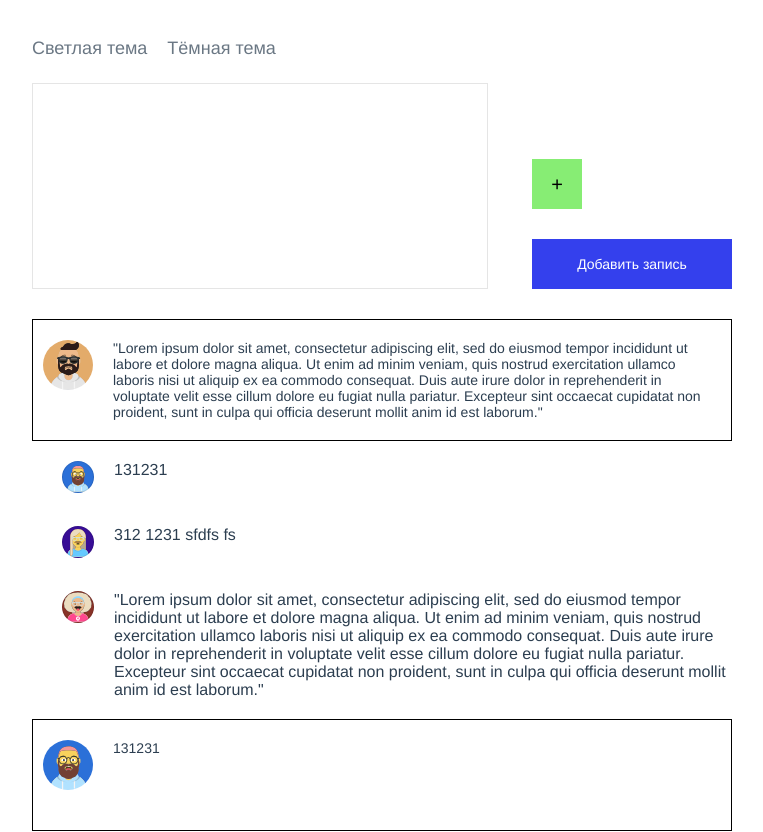
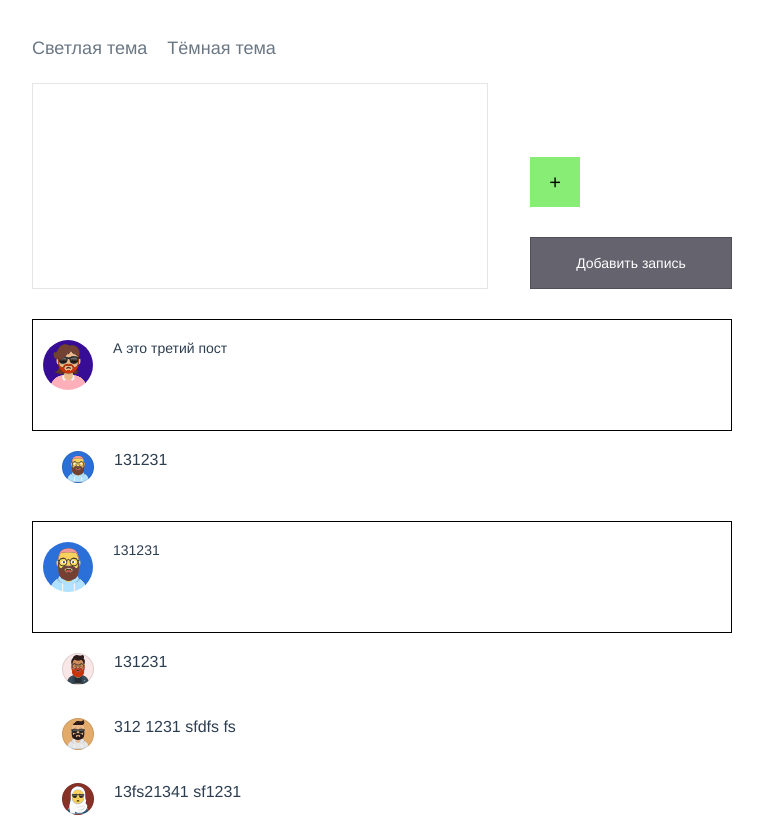
Before and after one commit to Indy660/mini_telegram, a Vue app: page / in a window 1280 px wide. Shown: the top 832 px of the page, without its empty margins (12-775 px from the left). Built offline with nearby package versions, Linux system fonts and the light colour scheme.

Commit message:
add posts + button disabled

```diff
--- a/package.json
+++ b/package.json
@@ -40,7 +40,9 @@
     "parserOptions": {
       "parser": "babel-eslint"
     },
-    "rules": {}
+    "rules": {
+      "no-unused-vars": "off"
+    }
   },
   "browserslist": [
     "> 1%",
--- a/src/components/MainComponent.vue
+++ b/src/components/MainComponent.vue
@@ -10,18 +10,18 @@
             <div class="main_blocks">
                 <div class="feed_block">
                     <div class="input_block">
-                        <textarea v-model="new_post"></textarea>
+                        <textarea v-model="text_new_post"></textarea>
                         <div class="block_with_buttons">
                             <div class="button_add_image" @click="open_popup = true">
                                 <div class="text">+</div>
                             </div>
-                            <div class="button_add_post" @click="addPost()">
+                            <div class="button_add_post" :class="!text_new_post ? 'disabled' : 'active'" @click="addPost()">
                                 <div class="text">Добавить запись</div>
                             </div>
                         </div>
                     </div>
                     <div class="feed_content">
-                        <div class="post" v-for="(post, index) in posts" :key="index">
+                        <div class="post" v-for="(post, index) in sortPosts()" :key="index">
                             <div class="original_post">
 <!--                                [randomRGBA()]-->
 <!--                                , {'background-image': 'url(' + getAvatar(post.avatar) + ')'}-->
@@ -87,14 +87,14 @@
         data() {
             return {
                 open_popup: false,
-                new_post: '',
+                text_new_post: '',
                 user_info: {
-                    name_user: 'user_user',
+                    name_user: 'Анонимный анонимус',
                 },
                 posts: {
                     1: {
                         id: 1,
-                        text: '"Lorem ipsum dolor sit amet, consectetur adipiscing elit, sed do eiusmod tempor incididunt ut labore et dolore magna aliqua. Ut enim ad minim veniam, quis nostrud exercitation ullamco laboris nisi ut aliquip ex ea commodo consequat. Duis aute irure dolor in reprehenderit in voluptate velit esse cillum dolore eu fugiat nulla pariatur. Excepteur sint occaecat cupidatat non proident, sunt in culpa qui officia deserunt mollit anim id est laborum."',
+                        text: 'Это первый комментарий',
                         name_user: 'vasya Panfilov 1111',
                         avatar: 12,
                         preview: '',
@@ -139,7 +139,7 @@
                             2: {
                                 id: 2,
                                 text: '312 1231 sfdfs fs',
-                                avatar: 2,
+                                avatar: 12,
                                 name_user: 'fs 2 3423',
                                 preview: '',
                             },
@@ -154,7 +154,7 @@
                     },
                    3: {
                         id: 3,
-                        text: '"Lorem ipsum dolor sit amet, consectetur adipiscing elit, sed do eiusmod tempor incididunt ut labore et dolore magna aliqua. Ut enim ad minim veniam, quis nostrud exercitation ullamco laboris nisi ut aliquip ex ea commodo consequat. Duis aute irure dolor in reprehenderit in voluptate velit esse cillum dolore eu fugiat nulla pariatur. Excepteur sint occaecat cupidatat non proident, sunt in culpa qui officia deserunt mollit anim id est laborum."',
+                        text: 'А это третий пост',
                         name_user: 'dima',
                         avatar: 555,
                         preview: '',
@@ -167,7 +167,7 @@
                                 preview: '',
                             }
                         }
-                    },
+                   },
                 },
                 show_user_name: {},
                 top_themes: {
@@ -176,16 +176,22 @@
             }
         },
         computed: {
-            // getAvatar: {
-            //     get() {
-            //         return this.way
-            //     },
-            //     set(number) {
-            //         this.way = '../assets/images/avataaars_' + number + '.svg'
-            //     }
-            // }
+
+        },
+        mounted() {
+            this.sortPosts()
         },
         methods: {
+            sortPosts() {
+                const id_array_reverse = Object.keys(this.posts).sort((a, b) => {
+                    return b - a;
+                });
+                const reverse_posts = {};
+                for (let i = 0; i < id_array_reverse.length; i++) {
+                    reverse_posts[i] = this.posts[id_array_reverse.length - i]
+                }
+                return reverse_posts
+            },
             randomRGBA(id) {
                 // let o = Math.round;
                 // let r = Math.random;
@@ -221,7 +227,26 @@
                 return images('./' + name + ".svg")
             },
             addPost() {
-
+                if (this.text_new_post) {
+                    const id_post = parseInt(this.findLastIdPost()) + 1;
+                    // console.log(id_post)
+                    const post = {
+                        id: id_post,
+                        text: this.text_new_post,
+                        avatar: 1,
+                        name_user: this.user_info.name_user,
+                        comments: {}
+                    };
+                    this.posts[id_post] = post;
+                    this.sortPosts();
+                    this.text_new_post = '';
+                }
+            },
+            findLastIdPost() {
+               const sorted_id = Object.keys(this.posts).sort((a, b) => {
+                   return b - a;
+               });
+               return sorted_id[0]
             },
             showUserName(type, id, post_id) {
                 // console.log(this.show_user_name)
@@ -316,20 +341,24 @@
                             .button_add_post {
                                 width: 200px;
                                 height: 50px;
-                                background-color: #3440ed;
                                 display: flex;
                                 align-items: center;
                                 justify-content: center;
                                 cursor: pointer;
-
-                                &:hover {
-                                    background-color: #3560ed;
+                                border: 1px solid rgba(0, 0, 0, .2);
+                                &.disabled {
+                                    cursor: auto;
+                                    background-color: rgba(18, 16, 33, 0.65);
                                 }
-
-                                &:active {
-                                    background-color: #1226ed;
+                                &.active {
+                                    background-color: #3440ed;
+                                    &:hover {
+                                        background-color: #3560ed;
+                                    }
+                                    &:active {
+                                        background-color: #1226ed;
+                                    }
                                 }
-
                                 .text {
                                     color: white;
                                     font-size: 14px;
```
